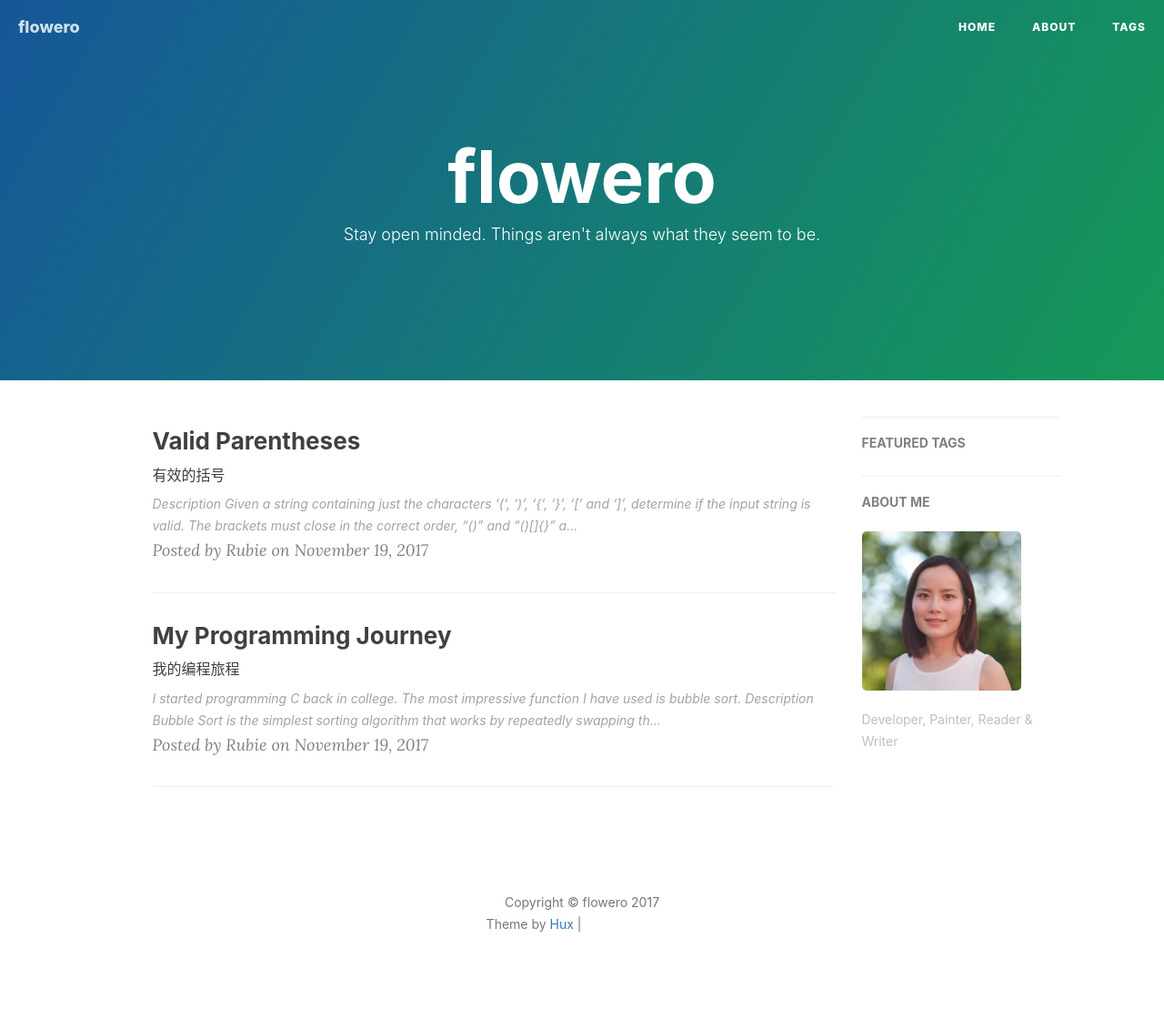
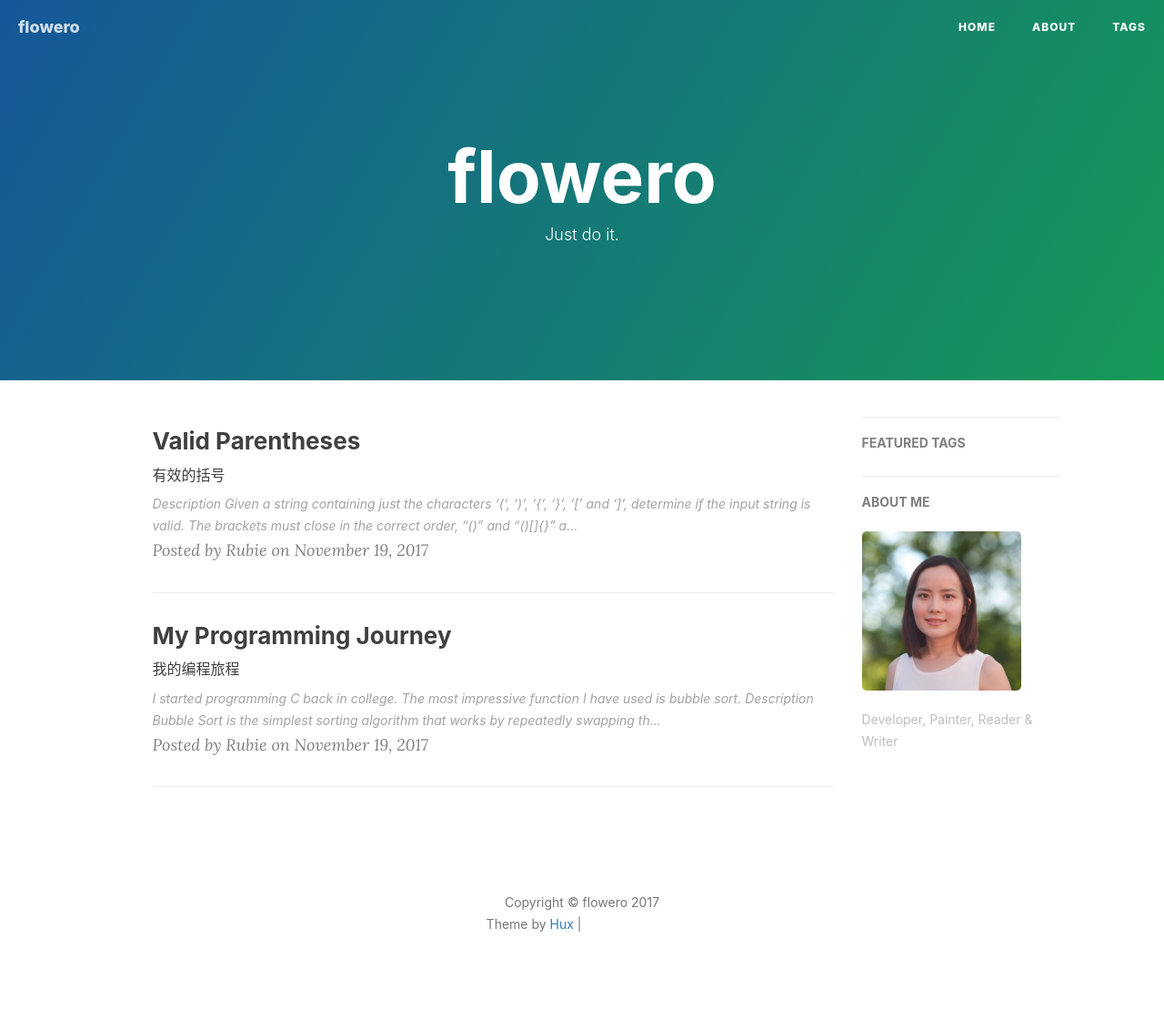
Before and after one commit to flowero/flowero1, a Jekyll site: the page built from index.html, in a window 1280 px wide. Shown: the whole page at 91% size. Built offline with Jekyll 4.4.1, drawn with Linux system fonts in a browser that asks for light colours; the list of posts is cut into pages by our own code; comment, search, counter and statistics services are not loaded; grey boxes are pictures that could not be loaded.

Commit message:
change note

```diff
--- a/index.html
+++ b/index.html
@@ -1,6 +1,6 @@
 ---
 layout: page
-description: "Stay open minded. Things aren't always what they seem to be."
+description: "Just do it."
 ---
 
 {% for post in paginator.posts %}
```
